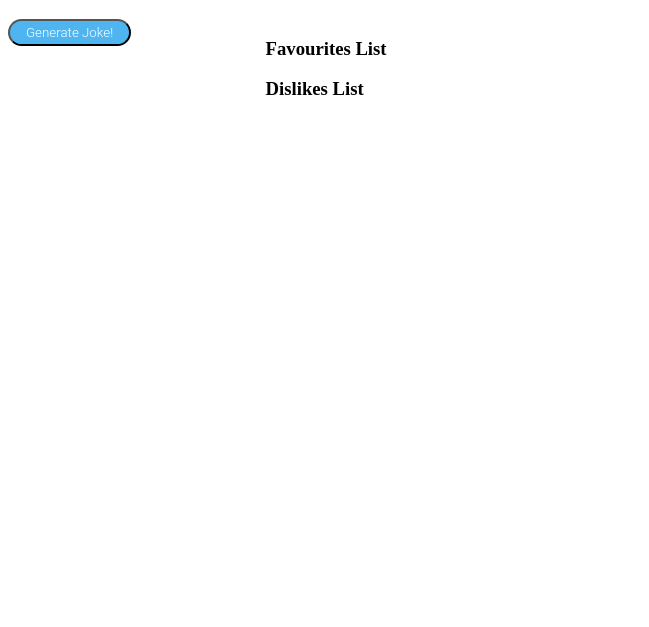
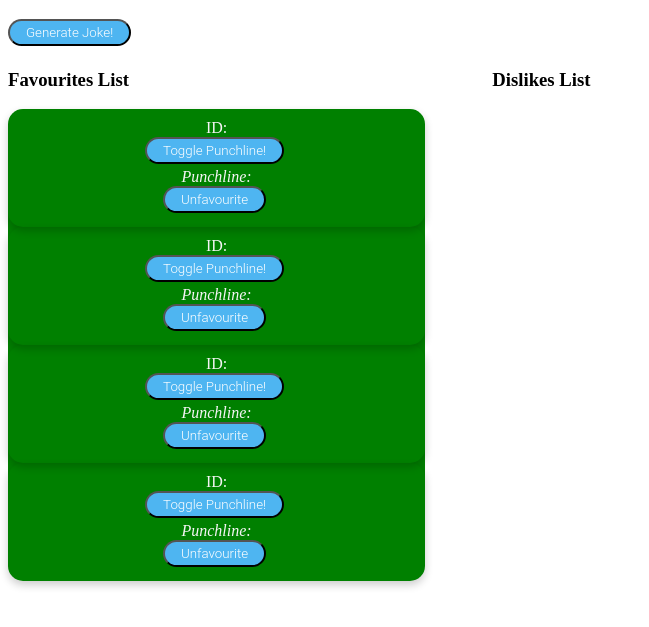
Before and after one commit to benbutters/candidate-test, a website: page www_dev/index.html in a window 1280 px wide. Shown: the part 61-688 px from the top of the page, without its empty margins (0-649 px from the left). Drawn offline with nearby package versions, Linux system fonts and the light colour scheme.

Commit message:
adding bugs

```diff
--- a/www_dev/app/directives/favouritelist.js
+++ b/www_dev/app/directives/favouritelist.js
@@ -8,8 +8,7 @@ angular.module('myApp')
             },
             controller: function($scope) {
 
-                $scope.favourites = JSON.parse(localStorage.getItem('favourites'));
-                //$scope.favourites = JSON.stringify(JSON.parse(localStorage.getItem('favourites')));
+                $scope.favourites = JSON.stringify(JSON.parse(localStorage.getItem('favourites')));
 
                 $scope.removeFromFavourites = function(jokeId) {
                     for (var x = 0; x < $scope.favourites.length; x++) {
--- a/www_dev/app/views/joke.html
+++ b/www_dev/app/views/joke.html
@@ -1,11 +1,9 @@
 <div>ID: {{ data.id }}</div>
-<div>{{ data.setup }}</div>
-<!--<div ng-if="showPunchline === true">{{ data.setup }}</div>-->
+<div ng-if="showPunchline === true">Joke: {{ data.setup }}</div>
 <div ng-if="!data.updatedTime">
     <button ng-click="togglePunchline()">Toggle Punchline!</button>
 </div>
-<div ng-if="showPunchline === true || data.updatedTime" class="punchline">{{ data.punchline }}</div>
-<!--<div class="punchline">{{ data.punchline }}</div>-->
+<div class="punchline">Punchline: {{ data.punchline }}</div>
 <div ng-if="data.updatedTime">
     <div>Favourited: {{ data.updatedTime | date:'medium' }}</div>
 </div>
--- a/www_dev/css/app.css
+++ b/www_dev/css/app.css
@@ -64,6 +64,6 @@ button:hover {
 
 .dislikedJoke {
   background-color: red;
-  color: aqua;
+  color: red;
   border-radius: 15px;
 }
--- a/www_dev/index.html
+++ b/www_dev/index.html
@@ -12,9 +12,9 @@
 			<button class="generatejoke" ng-click="getJoke()">Generate Joke!</button>
 			<jokelist jokes="jokes" favourites="favourites" dislikes="dislikes"></jokelist>
 		</div>
-		<div class="content-right">
-			<favouritelist favourites="favourites"></favouritelist>
-			<dislikes dislikes="dislikes"></dislikes>
+		<div>
+			<favouritelist style="display:inline-block; width:33%" favourites="favourites"></favouritelist>
+			<dislikes class="content-right" style="display:inline-block; width:33%" dislikes="dislikes"></dislikes>
 		</div>
 	</div>
 	<script>
```
